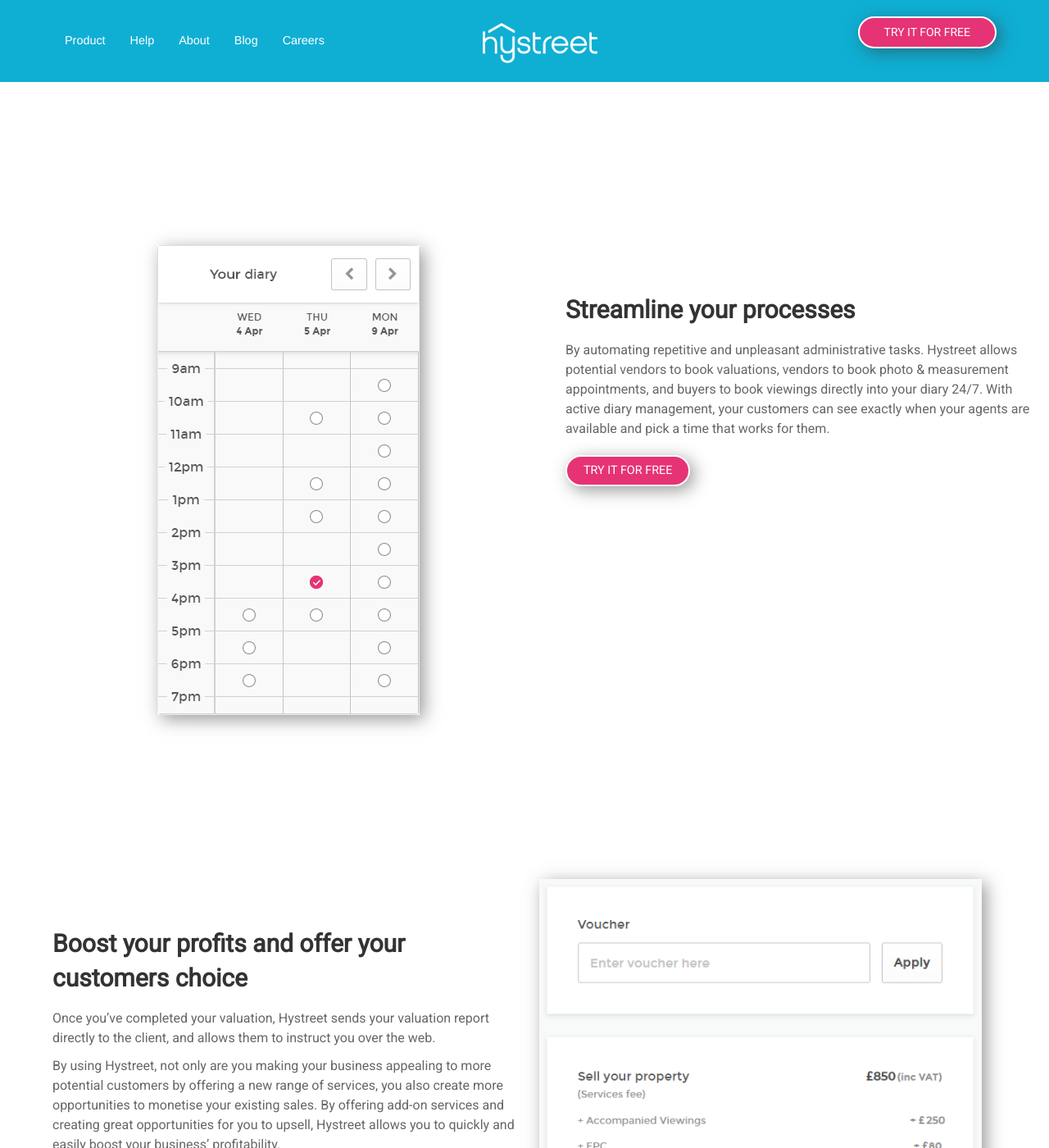
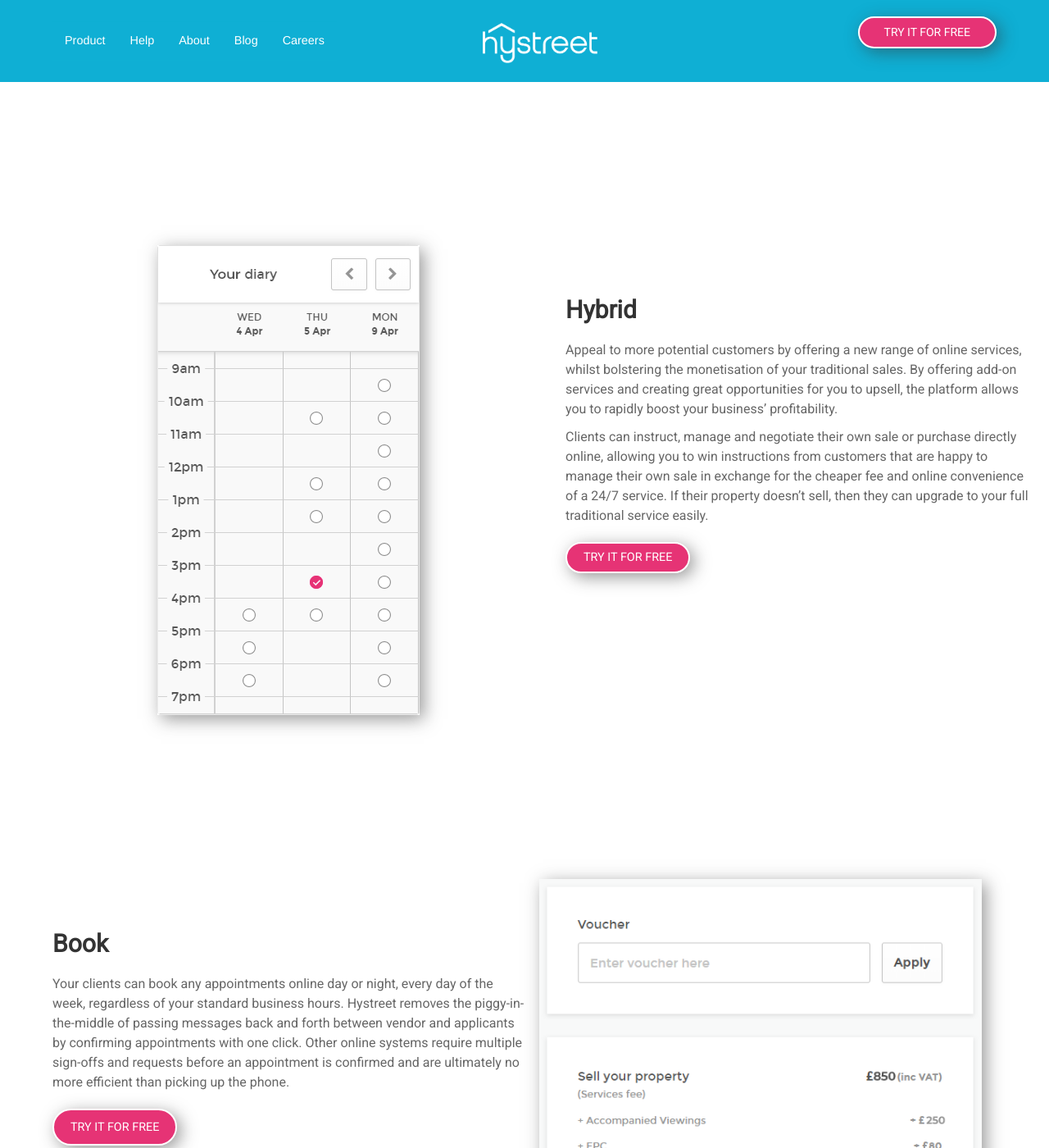
Before and after one commit to hidr/hystreet-marketing-live, a Jekyll site: the page built from product/index.html, in a window 1280 px wide and 1400 px high, scrolled down 365 px. Shown: the whole window at 82% size. Built offline with Jekyll 4.4.1, drawn with Linux system fonts in a browser that asks for light colours; a script that is not in the unit is left out; some of the changed text lies outside the part shown.

Commit message:
updating product page with latest copy

```diff
--- a/product/index.html
+++ b/product/index.html
@@ -29,27 +29,23 @@
     </div>
     <div class="right copy">
       <h2>
-          Streamline your processes
+          Hybrid
         </h2>
       <p>
-By automating repetitive and unpleasant administrative tasks. Hystreet allows potential vendors to book valuations, vendors to book photo & measurement appointments, and buyers to book viewings directly into your diary 24/7. With active diary management, your customers can see exactly when your agents are available and pick a time that works for them.      </p>
+Appeal to more potential customers by offering a new range of online services, whilst bolstering the monetisation of your traditional sales. By offering add-on services and creating great opportunities for you to upsell, the platform allows you to rapidly boost your business’ profitability. </p>
+<p>
+  Clients can instruct, manage and negotiate their own sale or purchase directly online, allowing you to win instructions from customers that are happy to manage their own sale in exchange for the cheaper fee and online convenience of a 24/7 service. If their property doesn’t sell, then they can upgrade to your full traditional service easily.
+</p>
         <a href="/register-now/" class="button">Try it for free</a>
     </div>
   </div>
   <div class="row page-content-row">
     <div class="right copy">
       <h2>
-          Boost your profits and offer your customers choice
+          Book
         </h2>
       <p>
-        Once you’ve completed your valuation, Hystreet sends your valuation report directly to the client, and allows them to instruct you over the web.
-      </p>
-      <p>
-        By using Hystreet, not only are you making your business appealing to more potential customers by offering a new range of services, you also create more opportunities to monetise your existing sales. By offering add-on services and creating great opportunities for you to upsell, Hystreet allows you to quickly and easily boost your business’ profitability.
-      </p>
-      <p>
-        Listings are easily built on Hystreet and published to your portals and website with just a couple of clicks. No longer do you have to manually create listings and email or even post them to your vendors to await their approval – Send listings directly to your vendors and allow them to approve them instantly.
-      </p>
+Your clients can book any appointments online day or night, every day of the week, regardless of your standard business hours. Hystreet removes the piggy-in-the-middle of passing messages back and forth between vendor and applicants by confirming appointments with one click.  Other online systems require multiple sign-offs and requests before an appointment is confirmed and are ultimately no more efficient than picking up the phone.      </p>
       <p>
         <a href="/register-now/" class="button">Try it for free</a>
       </p>
@@ -69,15 +65,10 @@
     </div>
     <div class="left copy">
       <h2>
-          Save time and improve your communications
+          Interact
         </h2>
       <p>
-        Many modern customers have expectations when it comes to service, expecting 24/7 functionality and convenient online services. Hystreet allows you to offer this to customers in your area without compromising on the standard of your service, so they no longer must instruct aa call-centre agent to get the service they want.
-      </p>
-      <p>
-        With Hystreet, your customers can instruct and pay you easily over the web, along with any add-on services they need. With just a few clicks, vendors can instruct you at any time of day or night, so no longer do you have to spend hours chasing payments.
-      </p>
-      <p>
+        Now you can send a post valuation/appraisal report directly to your clients from your phone, tablet or any other device- even before you leave the property! If the client is happy, they can instruct and pay you, then approve or recommend changes to draft property details all through the system.
       </p>
       <p>
         <a href="/register-now/" class="button">Try it for free</a>
@@ -87,16 +78,10 @@
   <div class="row page-content-row">
     <div class="right copy">
       <h2>
-          Compliance made simple
+          Communicate
         </h2>
       <p>
-        Sellers and buyers conduct online ID checks via the platform, automatically checking and approving their identity in just a couple of minutes.
-      </p>
-      <p>
-        Your clients can submit all the information you require to help be compliant.Find out online from your client any leasehold charges, info on shared access, if there have been any neighbourly disputes and much more.
-      </p>
-      <p>
-        Making offers, submitting proof of funds and providing solicitor’s details has never been simpler. Once your buyers and vendors have submitted everything you need, Hystreet will automatically generate a memorandum of sale for you.
+        See an end to the stress of chasing feedback every morning! The Hystreet platform automatically chases viewer feedback after a viewing, then instantly delivers it to the vendor via email. The vendor will even receive regular updates on the chase, so they are never left wondering about the outcome of their viewing.
       </p>
       <p>
         <a href="/register-now/" class="button">Try it for free</a>
@@ -106,4 +91,23 @@
       <img src="/images/checklist.png" alt="compliance checklist">
     </div>
   </div>
+  <div class="row page-content-row">
+    <div class="right">
+      <img src="/images/instruct.png" alt="reasons to choose hystreet">
+    </div>
+    <div class="left copy">
+      <h2>
+          Compliant
+        </h2>
+      <p>
+        Sellers and buyers conduct online ID checks via the platform, automatically checking and approving their identity in just a couple of minutes. Your clients can submit all the information you require to help you stay compliant. Find out online from your client about any leasehold charges, info on shared access, if there have been any neighbourly disputes and much more.
+      </p>
+      <p>
+        Submitting proof of funds and providing solicitor’s details has never been simpler. Once your buyers and vendors have submitted everything you need, Hystreet will even automatically generate a memorandum of sale for you and send it to all parties involved.
+      </p>
+      <p>
+        <a href="/register-now/" class="button">Try it for free</a>
+      </p>
+    </div>
   </div>
+  </div>
```
